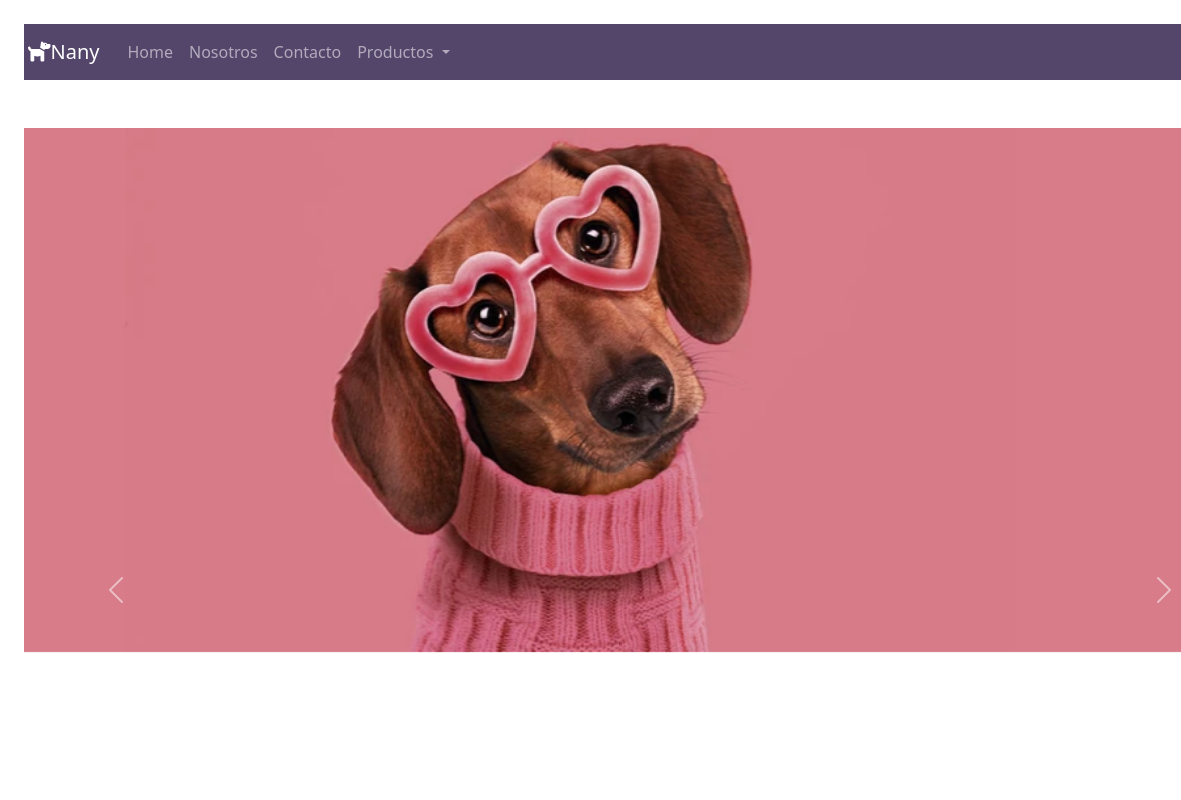
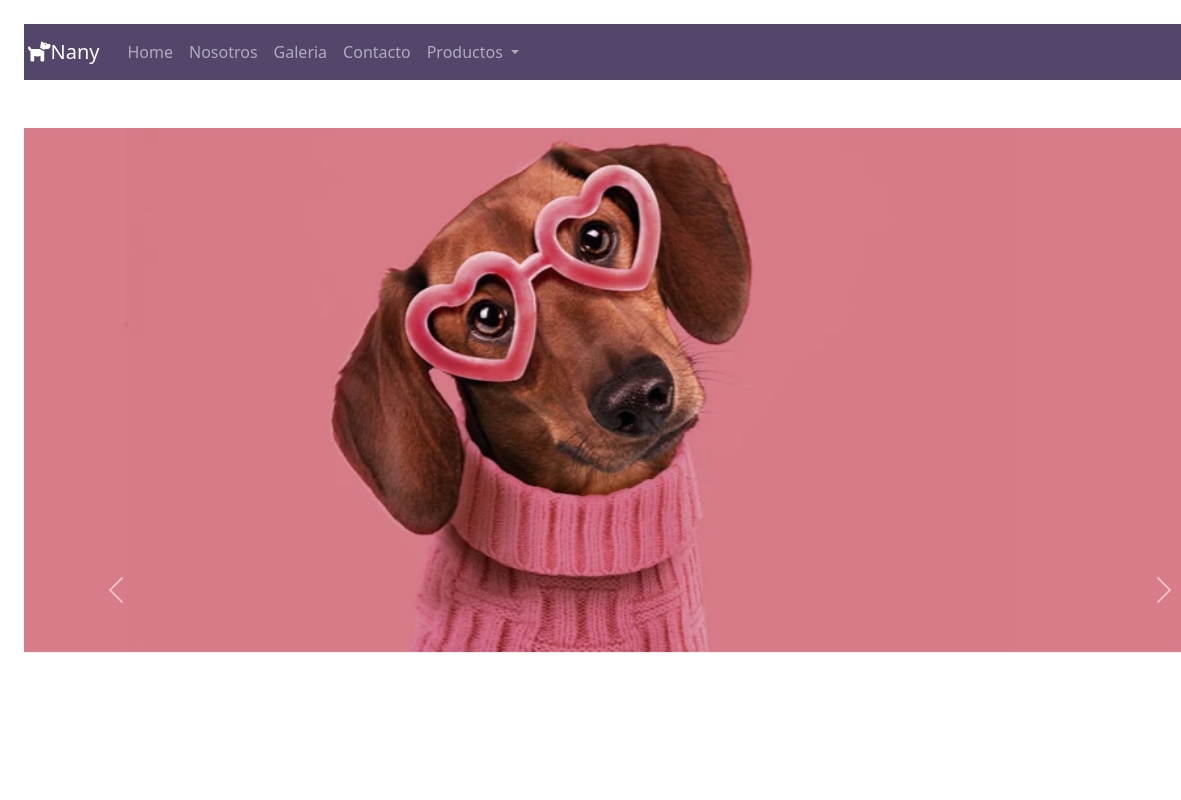
Before and after one commit to mbmanavella/proyec, a plain HTML site: page contacto.html in a window 1280 px wide. Shown: the top 800 px of the page, 0-1181 px from the left. Drawn offline with nearby package versions, Linux system fonts and the light colour scheme.

Commit message:
first commit

```diff
--- a/contacto.html
+++ b/contacto.html
@@ -31,6 +31,7 @@
       <ul class="navbar-nav">
         <li class="nav-item active"> <a class="nav-link" href="index.html">Home </a> </li>
         <li class="nav-item"><a class="nav-link" href="nosotros.html"> Nosotros </a></li>
+        <li class="nav-item"><a class="nav-link" href="galeria.html"> Galeria </a></li>
         <li class="nav-item"><a class="nav-link" href="contacto.html"> Contacto </a></li>
         <li class="nav-item dropdown">
           <a class="nav-link  dropdown-toggle" href="productos.html" data-bs-toggle="dropdown">  Productos  </a>
```
Also changed, not shown: galeria.html (+1 -0 lines), index.html (+1 -0 lines), nosotros.html (+1 -0 lines), README.md (added).
